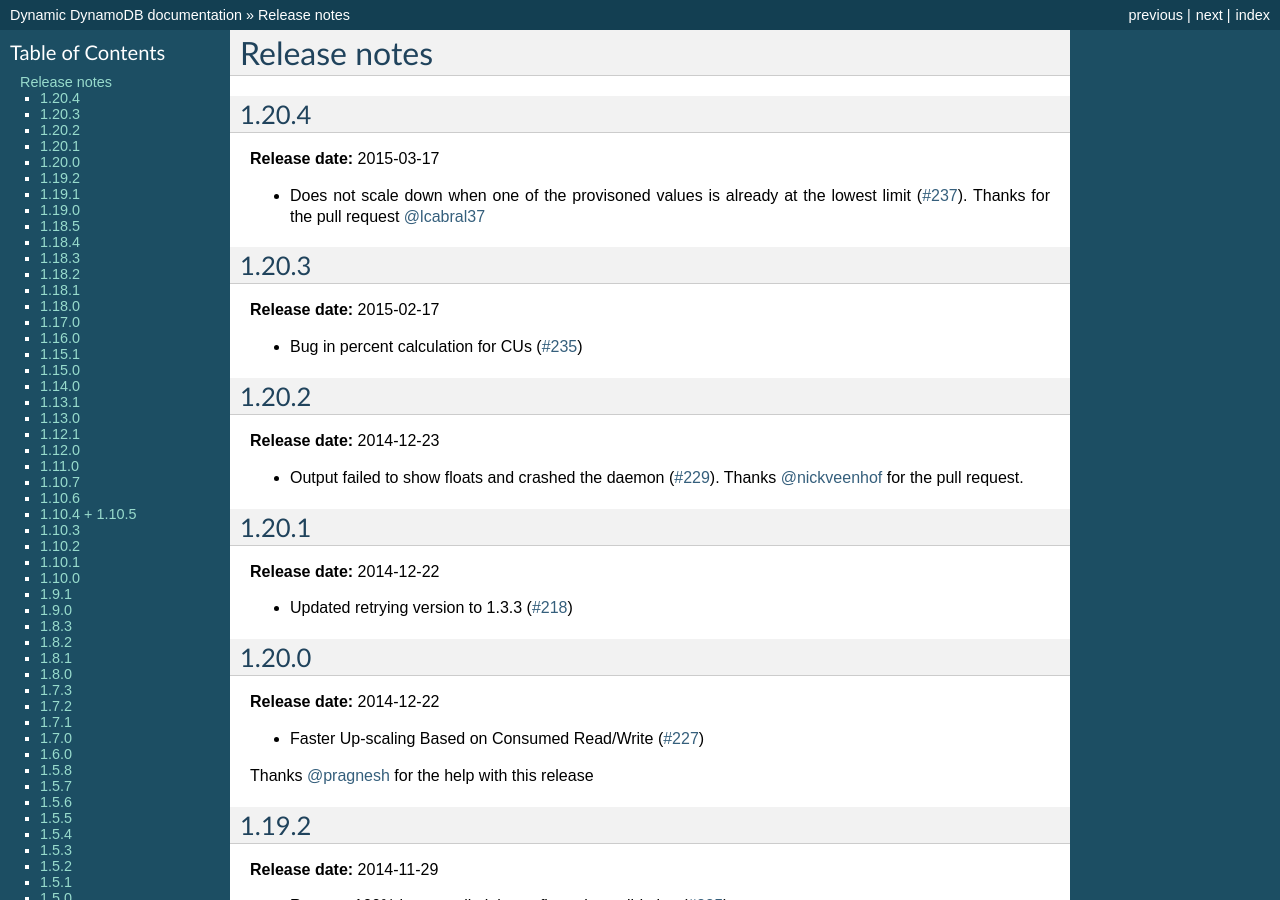
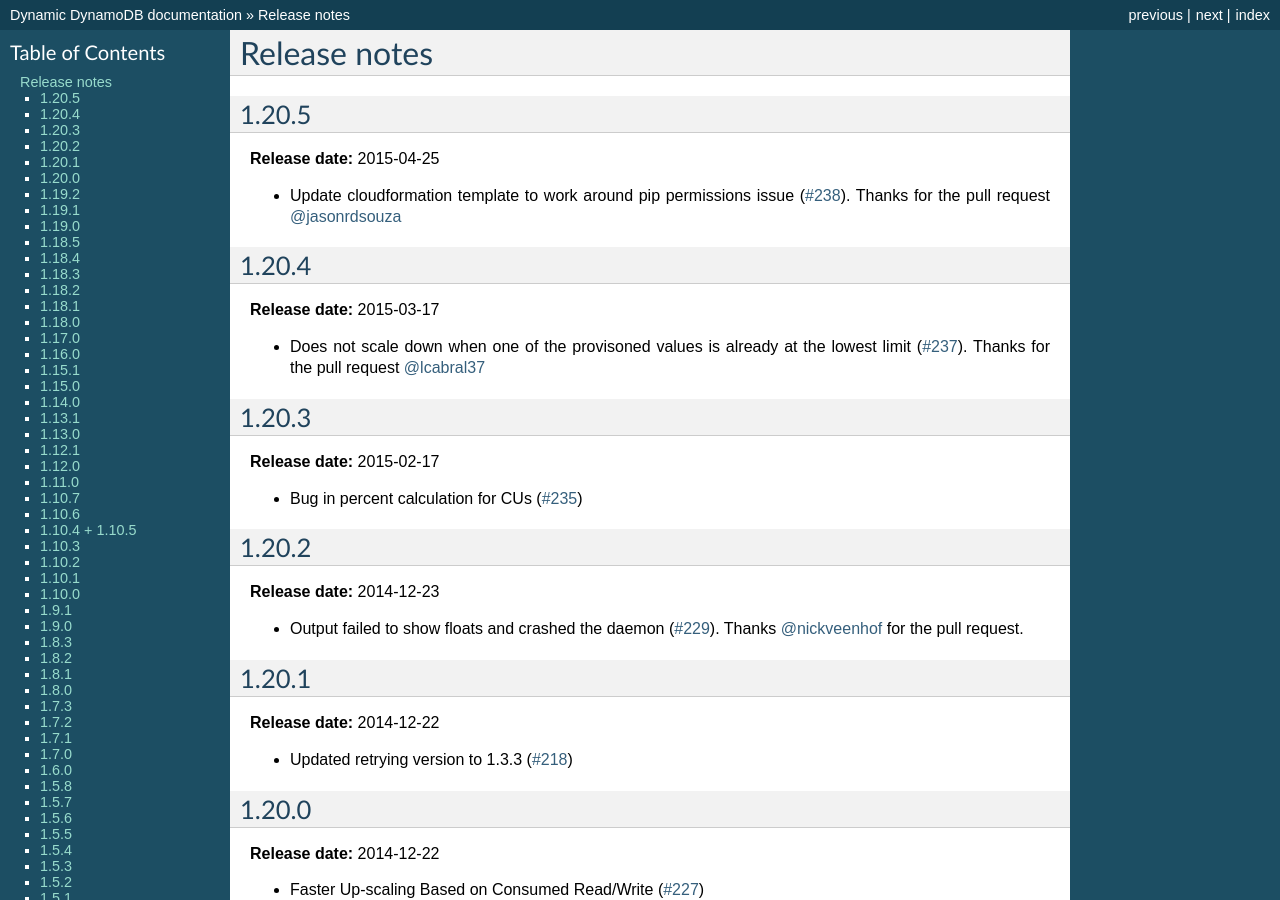
Before and after one commit to sebdah/dynamic-dynamodb, a Sphinx documentation site: the page built from docs/release_notes.rst, in a window 1280 px wide and 900 px high. Built offline with Sphinx 7.4.7, drawn with Linux system fonts in a browser that asks for light colours; the version number could not be read and is left out.

Commit message:
Updated release notes for 1.20.5

```diff
--- a/docs/release_notes.rst
+++ b/docs/release_notes.rst
@@ -1,5 +1,12 @@
 Release notes
 =============
+
+1.20.5
+------
+
+**Release date:** 2015-04-25
+
+- Update cloudformation template to work around pip permissions issue (`#238 <https://github.com/sebdah/dynamic-dynamodb/issues/238>`__). Thanks for the pull request `@jasonrdsouza <https://github.com/jasonrdsouza>`__
 
 1.20.4
 ------
```
